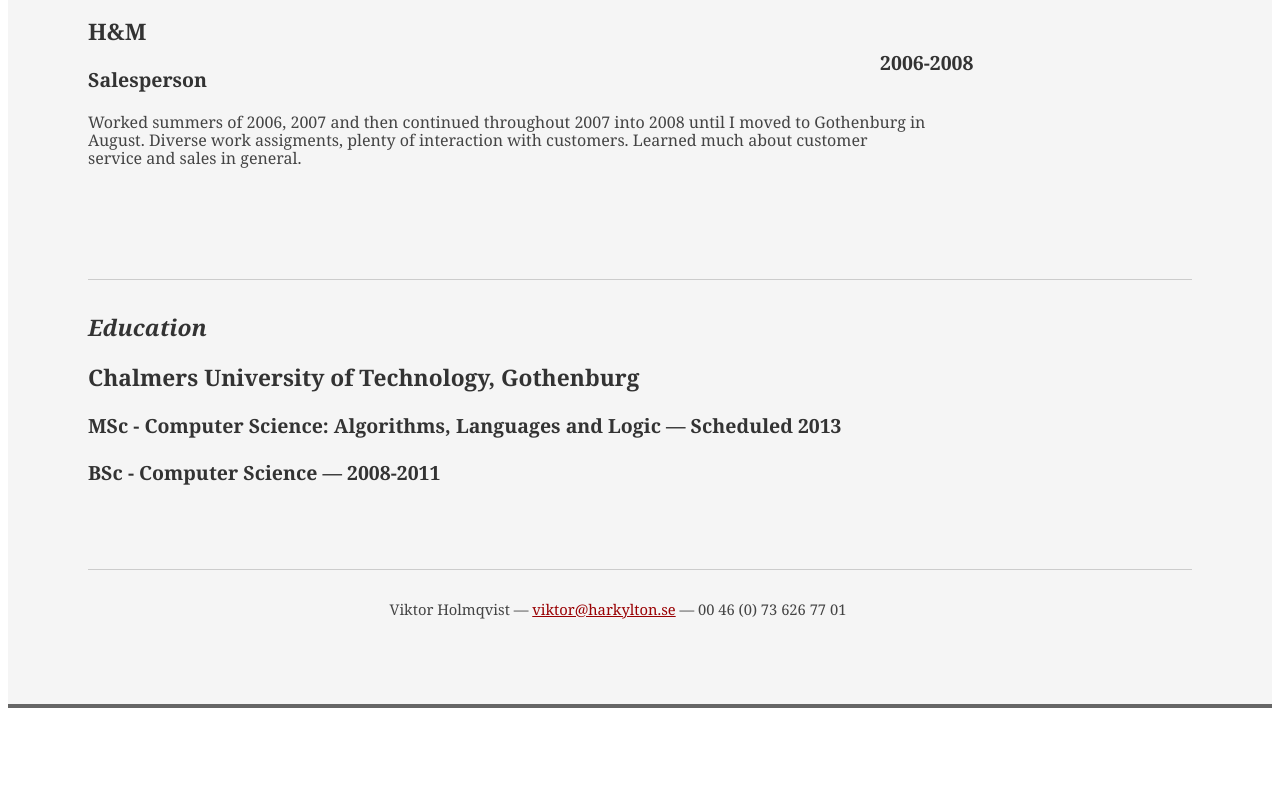
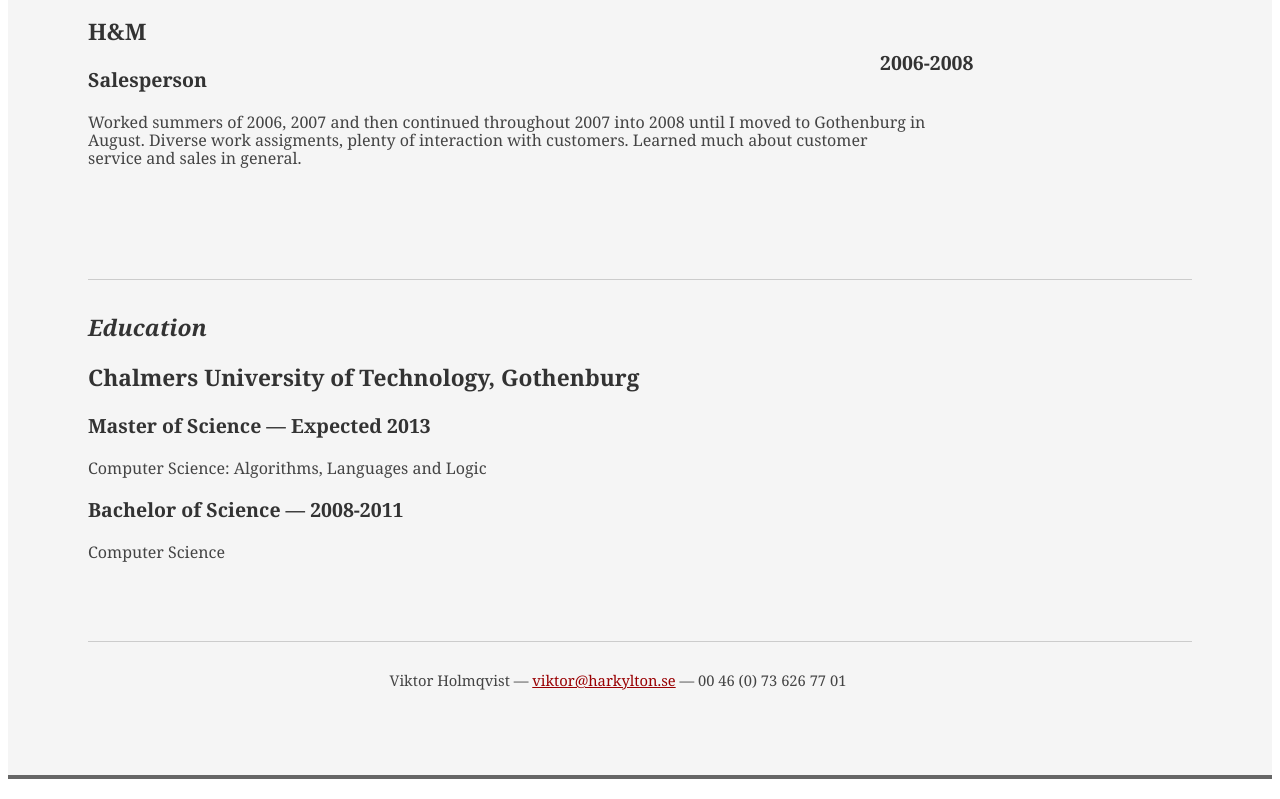
Before and after one commit to harkylton/resume-web, a plain HTML site: page index.html in a window 1280 px wide. Shown: the part 2276-3075 px from the top of the page. Before the commit the page ends 3004 px from the top, so only its background shows below. Drawn offline with Linux system fonts and the light colour scheme; a small style sheet from the web is missing.

Commit message:
Small fixes.

```diff
--- a/index.html
+++ b/index.html
@@ -158,8 +158,12 @@
 						</div>
 						<div class="yui-u">
 							<h2>Chalmers University of Technology, Gothenburg</h2>
-							<h3>MSc - Computer Science: Algorithms, Languages and Logic &mdash; Scheduled 2013</h3>
-							<h3>BSc - Computer Science &mdash; 2008-2011 </h3>
+							<h3>Master of Science &mdash; Expected 2013</h3>
+							<p>Computer Science: Algorithms, Languages and Logic</p>
+							<h3>Bachelor of Science &mdash; 2008-2011 </h3>
+							<p>
+								Computer Science
+							</p>
 						</div>
 
 				</div><!--// .yui-b -->
```
Also changed, not shown: 2 other files.
